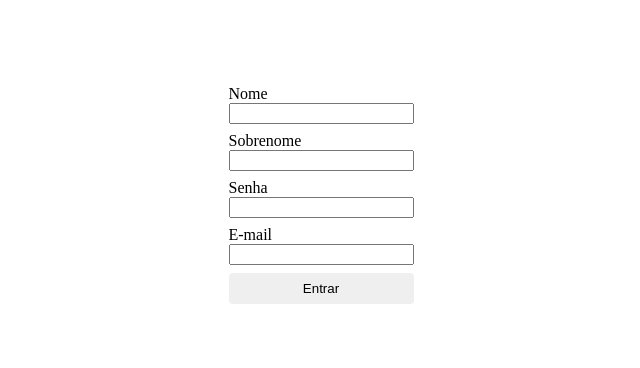
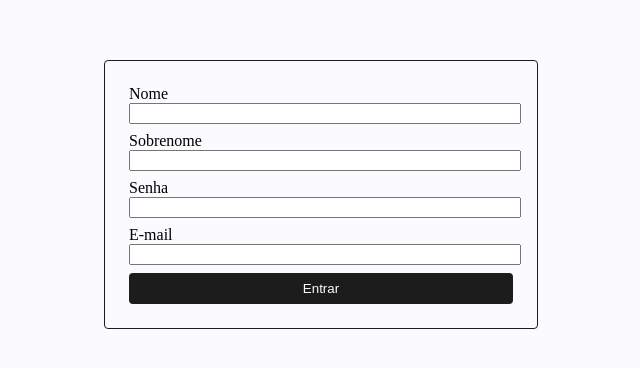
Before and after one commit to gilmarferrini/the-merovingian, an Angular app: page /sign-up in a window 1280 px wide. Shown: the part 214-582 px from the top of the page, without its empty margins (327-967 px from the left). Built offline with nearby package versions, Linux system fonts and the light colour scheme.

Commit message:
feat: validando input do usuário e mostrando mensagens de errors

```diff
--- /dev/null
+++ b/src/app/core/interfaces/signup.interface.ts
@@ -0,0 +1,6 @@
+export interface SignUpInput {
+  firstName: string;
+  lastName: string;
+  password: string;
+  email: string;
+}
--- /dev/null
+++ b/src/app/core/services/signup.service.ts
@@ -0,0 +1,14 @@
+import { Injectable } from "@angular/core";
+import { SignUpInput } from "../interfaces/signup.interface";
+import { HttpClient } from "@angular/common/http";
+
+@Injectable({
+  providedIn: 'root'
+})
+export class SignUpService {
+  //private readonly httpClientService: HttpClient
+
+  signUp(input: SignUpInput) {
+    console.log('input ', input)
+  }
+}
--- a/src/app/sign-in/sign-in.module.ts
+++ b/src/app/sign-in/sign-in.module.ts
@@ -1,15 +1,15 @@
 import { NgModule } from '@angular/core';
 import { CommonModule } from '@angular/common';
 import { SignInRouting } from './sign-in-routing.module';
+import { SignInComponent } from './sign-in.component';
 
 
 @NgModule({
   declarations: [
+    SignInComponent
   ],
   imports: [
-    CommonModule
-  ],
-  exports: [
+    CommonModule,
     SignInRouting
   ]
 })
--- a/src/app/sign-up/sign-up.component.html
+++ b/src/app/sign-up/sign-up.component.html
@@ -3,22 +3,47 @@
     <div class="signup__form__field">
       <label for="firstName">Nome</label>
       <input type="text" id="firstName" formControlName="firstName">
+      @if (signUpForm.get('firstName')?.hasError('required') && signUpForm.get('firstName')?.touched) {
+        <span class="input_message_error">Campo obrigatório</span>
+      }
     </div>
     <div class="signup__form__field">
       <label for="lastName">Sobrenome</label>
       <input type="text" id="lastName" formControlName="lastName">
+      @if (signUpForm.get('lastName')?.hasError('required') && signUpForm.get('lastName')?.touched) {
+        <span class="input_message_error">Campo obrigatório</span>
+      }
     </div>
     <div class="signup__form__field">
       <label for="password">Senha</label>
-      <input type="text" id="password" formControlName="password">
+      <input type="password" id="password" formControlName="password">
+      @if (signUpForm.get('password')?.hasError('required') && signUpForm.get('password')?.touched) {
+        <span class="input_message_error">Campo obrigatório</span>
+      }
+      @if (signUpForm.get('password')?.hasError('minlength') && signUpForm.get('password')?.touched) {
+        <span class="input_message_error">A senha precisa ter no mínimo 6 caracteres</span>
+      }
     </div>
     <div class="signup__form__field">
       <label for="email">E-mail</label>
       <input type="email" id="email" formControlName="email">
+      @if (signUpForm.get('email')?.hasError('required') && signUpForm.get('email')?.touched) {
+        <span class="input_message_error">Campo obrigatório</span>
+      }
+      @if (signUpForm.get('email')?.hasError('email')) {
+        <span class="input_message_error">
+          O campo precisa ser no formato email email&#64;email.com.br
+        </span>
+      }
     </div>
 
     <div class="signup__form__buttons">
-      <button type="button">Entrar</button>
+      <button
+        type="button"
+        (click)="submitSignUpForm()"
+        [disabled]="signUpForm.invalid">
+        Entrar
+      </button>
     </div>
   </form>
 </div>
--- a/src/app/sign-up/sign-up.component.scss
+++ b/src/app/sign-up/sign-up.component.scss
@@ -9,11 +9,18 @@
   &__form {
     padding: 24px;
     border-radius: 4px;
+    border: 1px solid #1C1C1C;
+    width: 30%;
+
     &__field {
       display: flex;
       justify-content: center;
       align-items: flex-start;
       flex-direction: column;
+
+      &, input {
+        width: 100%;
+      }
 
       & + & {
         margin-top: 8px;
@@ -29,6 +36,8 @@
         width: 100%;
         border: none;
         border-radius: 4px;
+        background-color: #1C1C1C;
+        color: #FAFAFF;
       }
     }
   }
--- a/src/app/sign-up/sign-up.component.ts
+++ b/src/app/sign-up/sign-up.component.ts
@@ -1,5 +1,6 @@
-import { Component } from '@angular/core';
+import { Component, inject } from '@angular/core';
 import { FormBuilder, FormGroup, Validators } from '@angular/forms';
+import { SignUpService } from '../core/services/signup.service';
 
 @Component({
   selector: 'app-sign-up',
@@ -9,9 +10,10 @@ import { FormBuilder, FormGroup, Validators } from '@angular/forms';
 export class SignUpComponent {
   public signUpForm!: FormGroup
 
-  constructor (
-    private readonly formBuilder: FormBuilder
-  ) {
+  private readonly formBuilder = inject(FormBuilder)
+  private readonly signUpService = inject(SignUpService)
+
+  constructor () {
     this.signUpForm = this.formBuilder.group({
       firstName: ['', [Validators.required]],
       lastName: ['', [Validators.required]],
@@ -19,11 +21,8 @@ export class SignUpComponent {
       email: ['', [Validators.required, Validators.email]]
     })
   }
+
+  public submitSignUpForm(): void {
+    this.signUpService.signUp(this.signUpForm.getRawValue())
+  }
 }
-
-
-/* firstName: z.string(),
-lastName: z.string(),
-password: z.string().min(6),
-email: z.string().email(),
- */
--- a/src/styles.scss
+++ b/src/styles.scss
@@ -2,4 +2,12 @@ html, body {
   width: 100%;
   height: 100%;
   min-height: 100vh;
+  background-color: #FAFAFF;
 }
+
+
+.input_message_error {
+  font-size: 12px;
+  padding: 4px 0;
+  color: red;
+}
```
Also changed, not shown: src/app/app.module.ts (+2 -6 lines), src/app/sign-up/sign-up.module.ts (+6 -1 lines), 1 other file (tests, documents, lock files or other folders).
